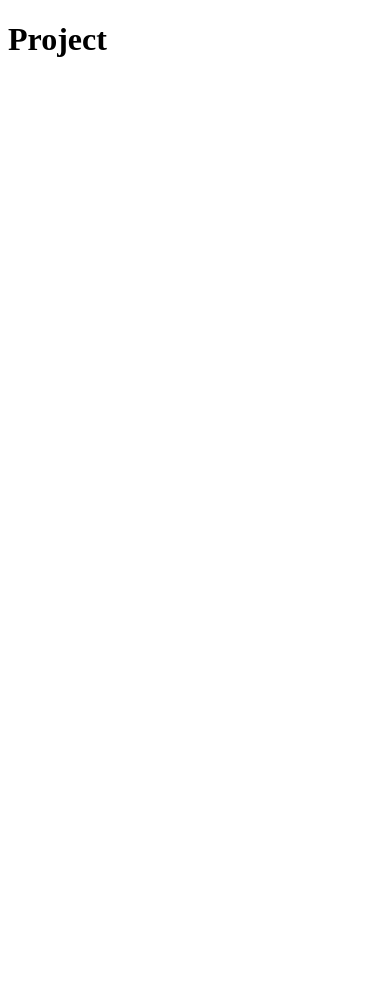
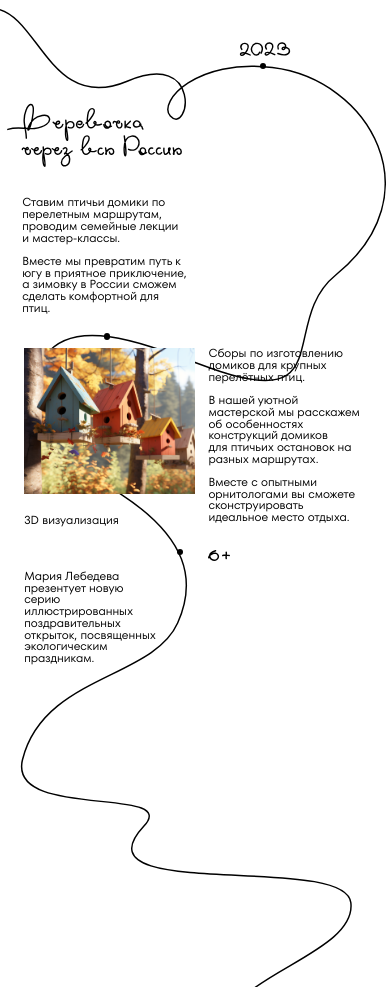
Before and after one commit to berryblacka/project2023, a plain HTML site: page index.html in a window 390 px wide. Before the commit the page ends 844 px from the top, so only its background shows below. Drawn offline with Linux system fonts and the light colour scheme.

Commit message:
half made

```diff
--- /dev/null
+++ b/css/reset.css
@@ -0,0 +1,129 @@
+/* http://meyerweb.com/eric/tools/css/reset/
+   v2.0 | 20110126
+   License: none (public domain)
+*/
+
+html,
+body,
+div,
+span,
+applet,
+object,
+iframe,
+h1,
+h2,
+h3,
+h4,
+h5,
+h6,
+p,
+blockquote,
+pre,
+a,
+abbr,
+acronym,
+address,
+big,
+cite,
+code,
+del,
+dfn,
+em,
+img,
+ins,
+kbd,
+q,
+s,
+samp,
+small,
+strike,
+strong,
+sub,
+sup,
+tt,
+var,
+b,
+u,
+i,
+center,
+dl,
+dt,
+dd,
+ol,
+ul,
+li,
+fieldset,
+form,
+label,
+legend,
+table,
+caption,
+tbody,
+tfoot,
+thead,
+tr,
+th,
+td,
+article,
+aside,
+canvas,
+details,
+embed,
+figure,
+figcaption,
+footer,
+header,
+hgroup,
+menu,
+nav,
+output,
+ruby,
+section,
+summary,
+time,
+mark,
+audio,
+video {
+  margin: 0;
+  padding: 0;
+  border: 0;
+  font-size: 100%;
+  font: inherit;
+  vertical-align: baseline;
+}
+/* HTML5 display-role reset for older browsers */
+article,
+aside,
+details,
+figcaption,
+figure,
+footer,
+header,
+hgroup,
+menu,
+nav,
+section {
+  display: block;
+}
+body {
+  line-height: 1;
+}
+ol,
+ul {
+  list-style: none;
+}
+blockquote,
+q {
+  quotes: none;
+}
+blockquote:before,
+blockquote:after,
+q:before,
+q:after {
+  content: "";
+  content: none;
+}
+table {
+  border-collapse: collapse;
+  border-spacing: 0;
+}
--- a/index.html
+++ b/index.html
@@ -1,11 +1,51 @@
 <!DOCTYPE html>
-<html lang="en">
+<html lang="ru">
   <head>
     <meta charset="UTF-8" />
     <meta name="viewport" content="width=device-width, initial-scale=1.0" />
-    <title>Document</title>
+    <title>Верёвочка</title>
+    <link rel="stylesheet" href="./css/reset.css" />
+    <link rel="stylesheet" href="./css/style.css" />
   </head>
   <body>
-    <h1>Project</h1>
+    <img class="year" src="./img/2023.svg" alt="" />
+    <div class="dot1"></div>
+    <div class="throughRussia">
+      <img
+        src="./img/throughRussia.svg"
+        class="throughRussia__heading"
+        alt=""
+      />
+      <p class="throughRussia__text">
+        Ставим птичьи домики по перелетным маршрутам, проводим семейные лекции и
+        мастер-классы. <br /><br />
+        Вместе мы превратим путь к югу в приятное приключение, а зимовку в
+        России сможем сделать комфортной для птиц.
+      </p>
+    </div>
+    <div class="dot2"></div>
+    <div class="SummerCamps">
+      <figure class="SummerCamps__img">
+        <img class="SummerCamps__img-true" src="./img/SummerCamps.png" alt="" />
+        <figcaption class="SummerCamps__img-text">3D визуализация</figcaption>
+      </figure>
+      <div class="SummerCamps__right">
+        <p class="SummerCamps__right-text">
+          Сборы по изготовлению домиков для крупных перелётных птиц.
+          <br /><br />
+          В нашей уютной мастерской мы расскажем об особенностях конструкций
+          домиков <br />
+          для птичьих остановок на разных маршрутах. <br /><br />
+          Вместе с опытными орнитологами вы сможете сконструировать идеальное
+          место отдыха.
+        </p>
+        <img src="./img/6+.svg" alt="" class="SummerCamps__right-img" />
+      </div>
+    </div>
+    <div class="dot3"></div>
+    <p class="maria">
+      Мария Лебедева презентует новую серию иллюстрированных поздравительных
+      открыток, посвященных экологическим праздникам.
+    </p>
   </body>
 </html>
--- /dev/null
+++ b/scss/_base.scss
@@ -0,0 +1,2 @@
+@forward "elements";
+@forward "fonts";
--- /dev/null
+++ b/scss/_elements.scss
@@ -0,0 +1,10 @@
+@use "fonts";
+html {
+  height: 101%;
+}
+
+body {
+  height: 100%;
+  overflow-x: hidden;
+  font-family: "Fors Regular", "Helvetica Neue", Helvetica, Arial, sans-serif;
+}
--- /dev/null
+++ b/scss/_fonts.scss
@@ -0,0 +1,21 @@
+@font-face {
+  font-family: "Fors Regular";
+  src: url("../fonts/TTForsEducationalRegular.woff2") format("woff2"),
+    url("../fonts/TTForsEducationalRegular.woff") format("woff");
+  font-style: normal;
+  font-weight: 400;
+}
+@font-face {
+  font-family: "Fors Medium";
+  src: url("../fonts/TTForsEducationalMedium.woff2") format("woff2"),
+    url("../fonts/TTForsEducationalMedium.woff") format("woff");
+  font-style: normal;
+  font-weight: 500;
+}
+@font-face {
+  font-family: "Fors DemiBold";
+  src: url("../fonts/TTForsEducationalDemiBold.woff2") format("woff2"),
+    url("../fonts/TTForsEducationalDemiBold.woff") format("woff");
+  font-style: normal;
+  font-weight: 600;
+}
--- /dev/null
+++ b/scss/style.scss
@@ -0,0 +1,114 @@
+@use "base";
+body {
+  background-image: url("../img/line.svg");
+  background-size: cover;
+  width: 100%;
+  background-position: -1.1vw 2.1vw;
+  background-repeat: no-repeat;
+  min-height: 253.18vw;
+}
+
+.dot1 {
+  border-radius: 50%;
+  background-color: black;
+  width: 1.56vw;
+  height: 1.56vw;
+  position: absolute;
+  top: 16.2vw;
+  right: 31.72vw;
+}
+
+.year {
+  width: 16.8vw;
+  position: absolute;
+  top: 9.38vw;
+  right: 23.6vw;
+}
+
+.throughRussia {
+  position: absolute;
+  top: 26.15vw;
+  left: 1.72vw;
+  &__heading {
+    width: 45vw;
+    margin-bottom: 27px;
+  }
+  &__text {
+    font-size: clamp(0.6em, 3vw, 1.875rem);
+    width: 42.5vw;
+    max-width: 839px;
+    margin-left: 3.96vw;
+  }
+}
+
+.dot2 {
+  border-radius: 50%;
+  background-color: black;
+  width: 1.56vw;
+  height: 1.56vw;
+  position: absolute;
+  top: 85.5vw;
+  left: 26.77vw;
+}
+
+.SummerCamps {
+  position: absolute;
+  top: 89.32vw;
+  display: flex;
+  // flex-wrap: wrap;
+  gap: 3.44vw;
+  // padding-left: 6.2vw;
+  // padding-right: 11.98vw;
+  margin: 0 auto;
+  width: 81.82vw;
+  margin-left: 6.2vw;
+  &__img {
+    // width: 100%;
+    &-true {
+      width: 43.8vw;
+    }
+  }
+
+  &__img-text {
+    margin-top: 18px;
+    font-size: clamp(0.3em, 3vw, 1.4rem); //20px
+  }
+
+  &__right {
+  }
+
+  &__right-text {
+    text-wrap: balance;
+    font-size: clamp(0.6em, 3vw, 1.875rem); //30px
+    width: 34.69vw;
+    margin-top: 14.48vw;
+    @media (max-width: 1440px) {
+      margin: 0;
+      width: 39.69vw;
+    }
+  }
+
+  &__right-img {
+    width: 5.47vw;
+    margin-top: 6.59vw;
+  }
+}
+
+.dot3 {
+  border-radius: 50%;
+  background-color: black;
+  width: 1.56vw;
+  height: 1.56vw;
+  position: absolute;
+  left: 45.26vw;
+  top: 140.78vw;
+}
+
+.maria {
+  width: 35.47vw;
+  max-width: 681px;
+  font-size: clamp(0.6em, 3vw, 1.875rem); //30px
+  position: absolute;
+  top: 146.41vw;
+  left: 6.2vw;
+}
```
Also changed, not shown: css/style.css (added), fonts/TTForsEducationalDemiBold.woff (added), fonts/TTForsEducationalDemiBold.woff2 (added), fonts/TTForsEducationalMedium.woff (added), fonts/TTForsEducationalMedium.woff2 (added), fonts/TTForsEducationalRegular.woff (added), fonts/TTForsEducationalRegular.woff2 (added), img/2023.svg (added), img/6+.svg (added), img/SummerCamps.png (added), img/line.svg (added), img/line2.svg (added), img/throughRussia.svg (added), 1 other file.
